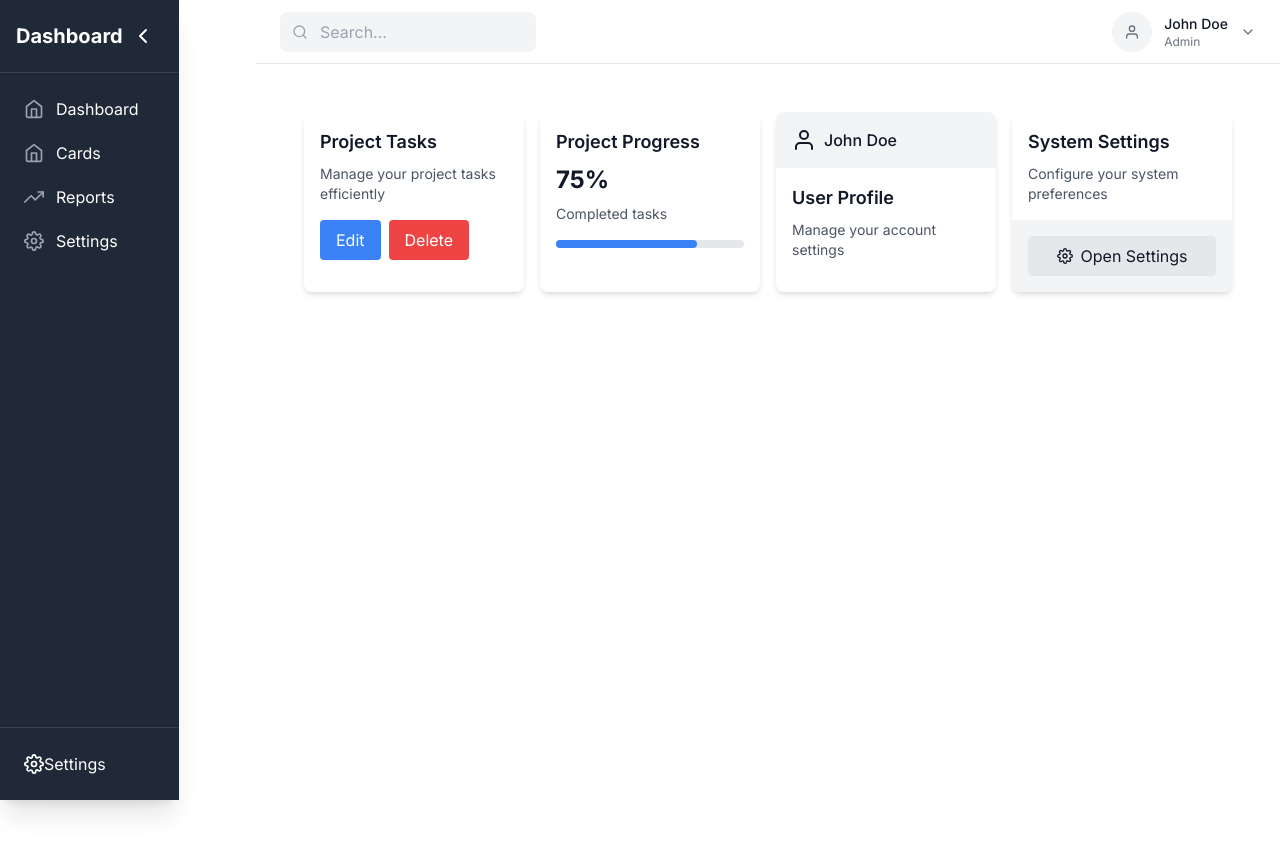
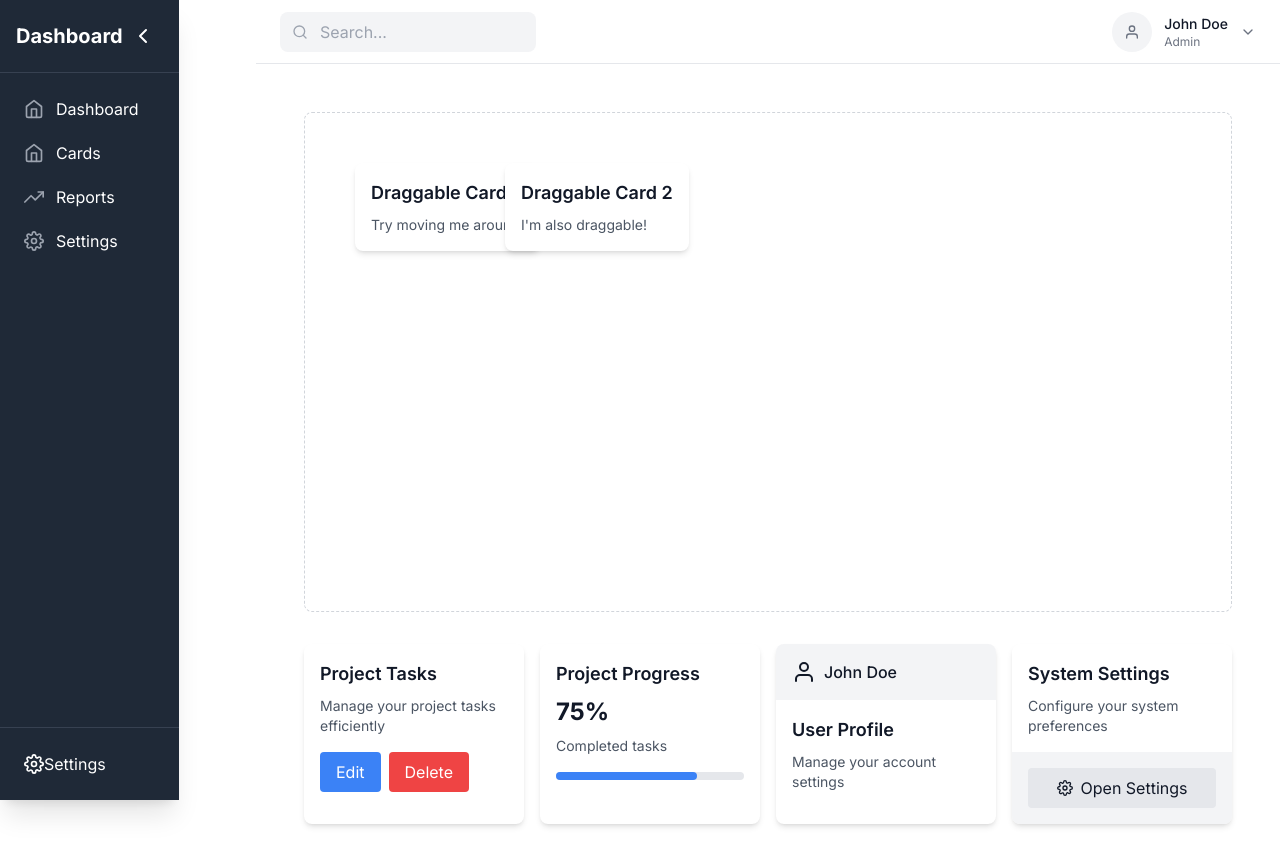
Before and after one commit to andikyudo/dashboard-template, a React (Create React App) app: page /cards in a window 1280 px wide. Shown: the top 866 px of the page. Before the commit the page ends 800 px from the top, so only its background shows below. Built offline with nearby package versions, Linux system fonts and the light colour scheme.

Commit message:
fix: memperbaiki type error pada DraggableCard component

```diff
--- a/package.json
+++ b/package.json
@@ -6,11 +6,13 @@
     "@dnd-kit/core": "^6.3.1",
     "@dnd-kit/sortable": "^10.0.0",
     "@fontsource/inter": "^5.1.1",
+    "@types/react-dnd-touch-backend": "^0.4.2",
     "cra-template-typescript": "1.2.0",
     "framer-motion": "^11.15.0",
     "react": "^19.0.0",
     "react-dnd": "^16.0.1",
     "react-dnd-html5-backend": "^16.0.1",
+    "react-dnd-touch-backend": "^16.0.1",
     "react-dom": "^19.0.0",
     "react-icons": "^5.4.0",
     "react-router-dom": "^7.1.1",
--- a/src/App.tsx
+++ b/src/App.tsx
@@ -1,6 +1,8 @@
 import React from 'react';
 import { BrowserRouter as Router, Routes, Route } from 'react-router-dom';
 import { ThemeProvider, useTheme } from './context/ThemeContext';
+import { DndProvider } from 'react-dnd';
+import { HTML5Backend } from 'react-dnd-html5-backend';
 import Sidebar from './components/Sidebar/Sidebar';
 import DragDropCards from './components/DragDropCards/DragDropCards';
 import Settings from './components/Settings/Settings';
@@ -9,6 +11,7 @@ import SearchBar from './components/SearchBar/SearchBar';
 import Profile from './components/Profile/Profile';
 import { CardExamples } from './components/Card/CardExamples';
 import { DragDropCard } from './components/Card/DragDropCard';
+import DraggableCard from './components/DraggableCard/DraggableCard';
 import './App.css';
 
 function App() {
@@ -16,6 +19,7 @@ function App() {
   return (
     <ErrorBoundary>
       <ThemeProvider>
+        <DndProvider backend={HTML5Backend}>
           <Router>
             <div className={`flex min-h-screen transition-colors duration-300 font-inter ${
               theme === 'dark' ? 'bg-dark-900 text-gray-100' : 'bg-white text-gray-900'
@@ -31,7 +35,21 @@ function App() {
 
               <main className="flex-1 p-8 ml-64 mt-16">
                 <Routes>
-                <Route path="/" element={<DragDropCards />} />
+                  <Route path="/" element={
+                    <div className="space-y-4">
+                      <DragDropCards />
+                      <div className="relative h-96">
+                        <DraggableCard
+                          id="card1"
+                          x={50}
+                          y={50}
+                          title="Card 1"
+                          description="This is a draggable card"
+                          onMove={(id: string, x: number, y: number) => console.log(`Moved ${id} to ${x},${y}`)}
+                        />
+                      </div>
+                    </div>
+                  } />
                   <Route path="/settings" element={<Settings />} />
                   <Route path="/cards" element={<CardExamples />} />
                   <Route path="/drag-drop-cards" element={<DragDropCard />} />
@@ -39,6 +57,7 @@ function App() {
               </main>
             </div>
           </Router>
+        </DndProvider>
       </ThemeProvider>
     </ErrorBoundary>
   );
--- a/src/components/Card/Card.tsx
+++ b/src/components/Card/Card.tsx
@@ -6,15 +6,17 @@ interface CardProps {
   description: string;
   image?: string;
   onClick?: () => void;
+  className?: string;
+  children?: React.ReactNode;
 }
 
-const Card = ({ title, description, image, onClick }: CardProps) => {
+const Card = ({ title, description, image, onClick, className, children }: CardProps) => {
   return (
     <motion.div
       whileHover={{ scale: 1.02 }}
       whileTap={{ scale: 0.98 }}
       onClick={onClick}
-      className="bg-white dark:bg-gray-800 rounded-lg shadow-md overflow-hidden cursor-pointer transition-all hover:shadow-lg"
+      className={`bg-white dark:bg-gray-800 rounded-lg shadow-md overflow-hidden cursor-pointer transition-all hover:shadow-lg ${className}`}
     >
       {image && (
         <div className="h-40 bg-gray-100 dark:bg-gray-700">
--- a/src/components/Card/CardExamples.tsx
+++ b/src/components/Card/CardExamples.tsx
@@ -1,13 +1,64 @@
-import React from 'react';
+import React, { useState } from 'react';
+import { DndProvider } from 'react-dnd';
+import { HTML5Backend } from 'react-dnd-html5-backend';
 import { CardWithActions } from './CardWithActions';
 import { StatsCard } from './StatsCard';
 import { HeaderCard } from './HeaderCard';
 import { FooterCard } from './FooterCard';
 import { FiSettings, FiUser } from 'react-icons/fi';
+import DraggableCard from '../DraggableCard/DraggableCard';
+
+interface CardPosition {
+  x: number;
+  y: number;
+}
+
+interface CardPositions {
+  [key: string]: CardPosition;
+}
 
 export const CardExamples = () => {
+  const [positions, setPositions] = useState<CardPositions>(() => {
+    const savedPositions = localStorage.getItem('cardPositions');
+    return savedPositions ? JSON.parse(savedPositions) : {
+      card1: { x: 50, y: 50 },
+      card2: { x: 200, y: 50 }
+    };
+  });
+
+  const handleMove = (id: string, x: number, y: number) => {
+    const newPositions = {
+      ...positions,
+      [id]: { x, y }
+    };
+    setPositions(newPositions);
+    localStorage.setItem('cardPositions', JSON.stringify(newPositions));
+  };
+
   return (
-    <div className="grid grid-cols-1 md:grid-cols-2 lg:grid-cols-4 gap-4 p-4">
+    <div className="p-4">
+      <div className="relative h-[500px] mb-8 border border-dashed border-gray-300 dark:border-gray-600 rounded-lg">
+        <DndProvider backend={HTML5Backend}>
+          <DraggableCard
+            id="card1"
+            x={positions.card1.x}
+            y={positions.card1.y}
+            title="Draggable Card 1"
+            description="Try moving me around!"
+            onMove={handleMove}
+          />
+          <DraggableCard
+            id="card2"
+            x={positions.card2.x}
+            y={positions.card2.y}
+            title="Draggable Card 2"
+            description="I'm also draggable!"
+            onMove={handleMove}
+          />
+        </DndProvider>
+      </div>
+
+      <div className="grid grid-cols-1 md:grid-cols-2 lg:grid-cols-4 gap-4">
         {/* Card with Actions */}
         <CardWithActions
           title="Project Tasks"
@@ -56,5 +107,6 @@ export const CardExamples = () => {
           }
         />
       </div>
+    </div>
   );
 };
--- /dev/null
+++ b/src/components/DraggableCard/Canvas.tsx
@@ -0,0 +1,33 @@
+import React from 'react';
+import { DndProvider } from 'react-dnd';
+import { HTML5Backend } from 'react-dnd-html5-backend';
+
+interface CanvasProps {
+  children: React.ReactNode;
+  showGrid?: boolean;
+}
+
+const Canvas: React.FC<CanvasProps> = ({ children, showGrid = false }) => {
+  return (
+    <DndProvider backend={HTML5Backend}>
+      <div
+        className="relative bg-gray-100 dark:bg-dark-700 rounded-lg overflow-hidden"
+        style={{
+          touchAction: 'none',
+          userSelect: 'none',
+          backgroundImage: showGrid ? `
+            linear-gradient(to right, rgba(128, 128, 128, 0.1) 1px, transparent 1px),
+            linear-gradient(to bottom, rgba(128, 128, 128, 0.1) 1px, transparent 1px)
+          ` : 'none',
+          backgroundSize: '20px 20px',
+          minHeight: '500px',
+          width: '100%',
+        }}
+      >
+        {children}
+      </div>
+    </DndProvider>
+  );
+};
+
+export default Canvas;
--- /dev/null
+++ b/src/components/DraggableCard/DraggableCard.tsx
@@ -0,0 +1,73 @@
+import React, { useRef } from 'react';
+import { useDrag } from 'react-dnd';
+import Card from '../Card/Card';
+
+interface DraggableCardProps {
+  id: string;
+  x: number;
+  y: number;
+  title: string;
+  description: string;
+  onMove: (id: string, x: number, y: number) => void;
+}
+
+interface DragItem {
+  id: string;
+  type: string;
+  initialX: number;
+  initialY: number;
+}
+
+export const DraggableCard: React.FC<DraggableCardProps> = ({
+  id,
+  x,
+  y,
+  title,
+  description,
+  onMove,
+}) => {
+  const ref = useRef<HTMLDivElement>(null);
+  const [{ isDragging }, drag] = useDrag<
+    DragItem,
+    void,
+    { isDragging: boolean }
+  >(() => ({
+    type: 'CARD',
+    item: { id, type: 'CARD', initialX: x, initialY: y },
+    collect: (monitor) => ({
+      isDragging: monitor.isDragging(),
+    }),
+    end: (item, monitor) => {
+      const delta = monitor.getDifferenceFromInitialOffset();
+
+      if (delta) {
+        const newX = Math.round(x + delta.x);
+        const newY = Math.round(y + delta.y);
+        onMove(id, newX, newY);
+      }
+    },
+  }), [id, x, y, onMove]);
+
+  return (
+    <div
+      ref={ref}
+      {...drag(ref)}
+      style={{
+        position: 'absolute',
+        transform: `translate(${x}px, ${y}px)`,
+        opacity: isDragging ? 0.5 : 1,
+        cursor: 'move',
+        zIndex: isDragging ? 1000 : 1,
+        touchAction: 'none',
+      }}
+      className="transition-opacity duration-200"
+    >
+      <Card
+        title={title}
+        description={description}
+      />
+    </div>
+  );
+};
+
+export default DraggableCard;
--- /dev/null
+++ b/src/pages/DraggablePage.tsx
@@ -0,0 +1,57 @@
+import React, { useState } from 'react';
+import Canvas from '../components/DraggableCard/Canvas';
+import DraggableCard from '../components/DraggableCard/DraggableCard';
+
+interface CardData {
+  id: string;
+  x: number;
+  y: number;
+  title: string;
+  description: string;
+}
+
+const DraggablePage: React.FC = () => {
+  const [cards, setCards] = useState<CardData[]>([
+    {
+      id: '1',
+      x: 100,
+      y: 100,
+      title: 'Card 1',
+      description: 'Drag me around!'
+    },
+    {
+      id: '2',
+      x: 400,
+      y: 200,
+      title: 'Card 2',
+      description: 'I can be dragged too!'
+    }
+  ]);
+
+  const handleCardMove = (id: string, x: number, y: number) => {
+    setCards(cards.map(card =>
+      card.id === id ? { ...card, x, y } : card
+    ));
+  };
+
+  return (
+    <div className="p-4">
+      <h1 className="text-2xl font-bold mb-4">Draggable Cards</h1>
+      <Canvas showGrid={true}>
+        {cards.map(card => (
+          <DraggableCard
+            key={card.id}
+            id={card.id}
+            x={card.x}
+            y={card.y}
+            title={card.title}
+            description={card.description}
+            onMove={handleCardMove}
+          />
+        ))}
+      </Canvas>
+    </div>
+  );
+};
+
+export default DraggablePage;
```
Also changed, not shown: 1 other file (tests, documents, lock files or other folders). Lines whose indentation alone changed are shown as unchanged.
